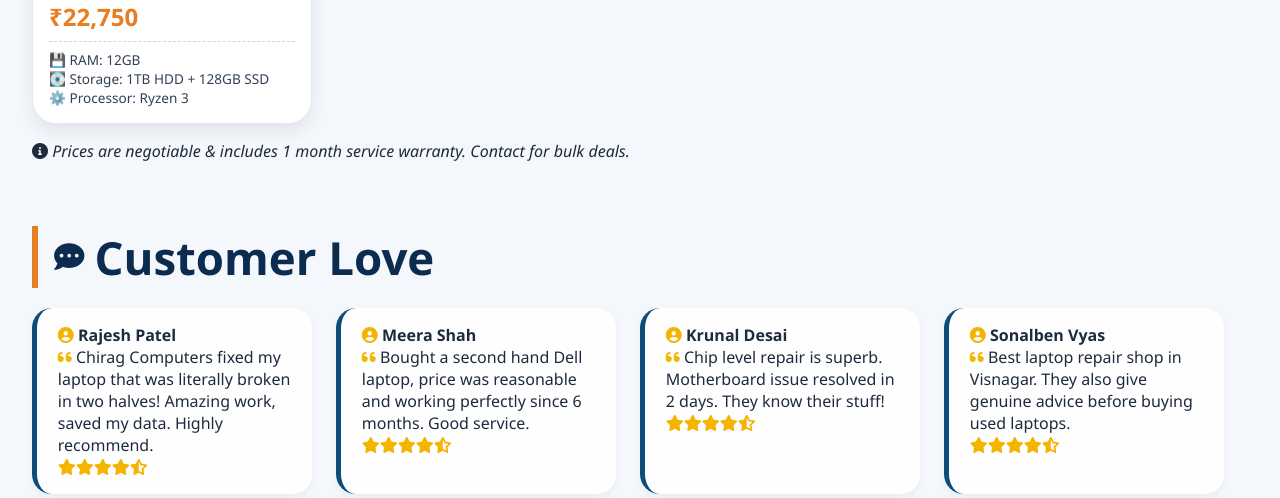
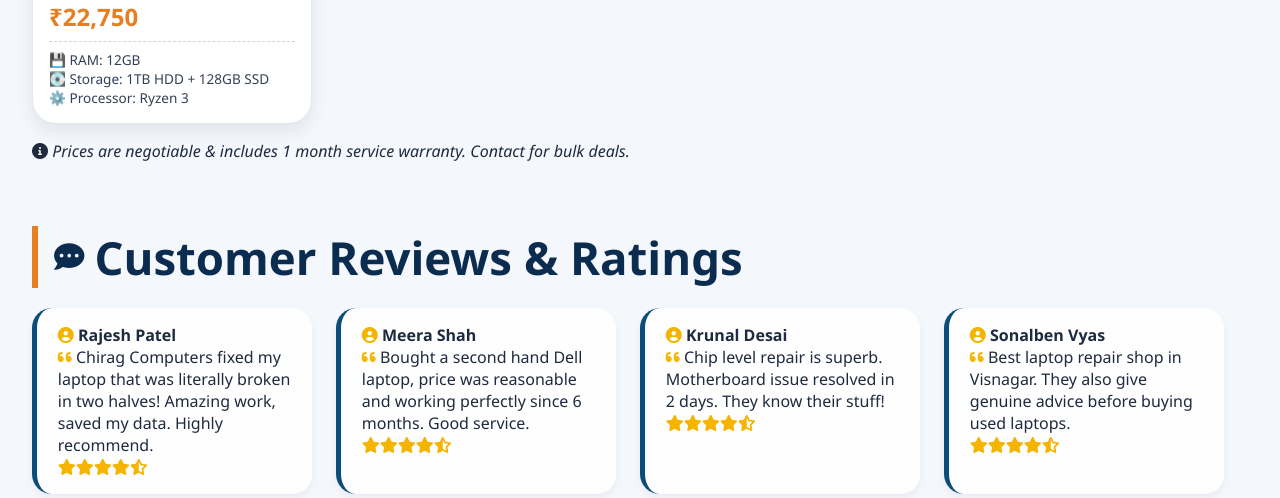
Before and after one commit to heerpatel0501/Chirag-Computer, a Flask app: page / in a window 1280 px wide. Shown: the part 1856-2354 px from the top of the page. Run offline with Flask 3, Linux system fonts and the light colour scheme; data that the repository does not hold is empty.

Commit message:
update review section

```diff
--- a/templates/index.html
+++ b/templates/index.html
@@ -511,7 +511,7 @@
 <section id="reviews">
   <div class="section-title">
     <i class="fas fa-comment-dots"></i>
-    <h2>Customer Love</h2>
+    <h2>Customer Reviews & Ratings</h2>
   </div>
   <div class="reviews-grid" id="reviewsContainer">
     <!-- dynamic reviews -->
```
